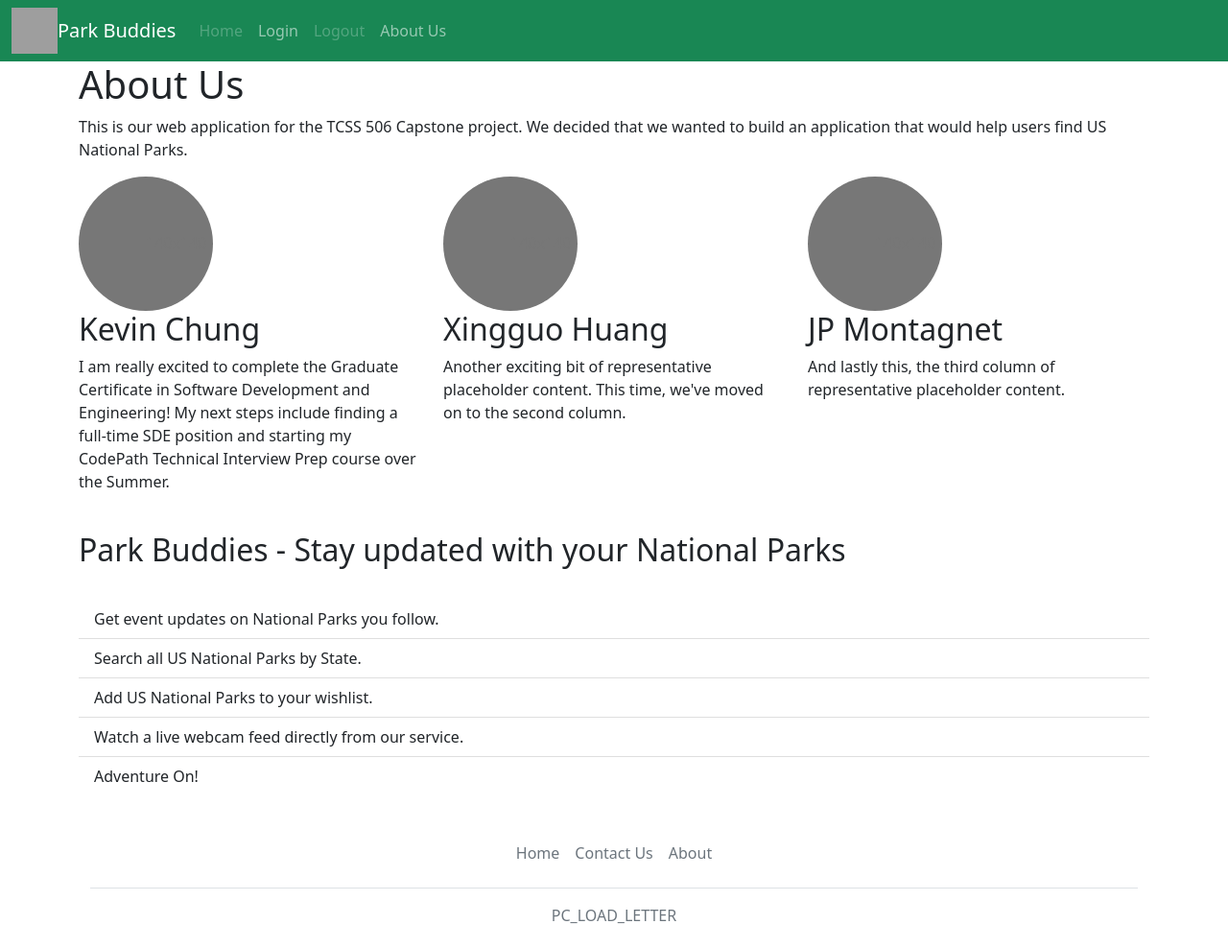
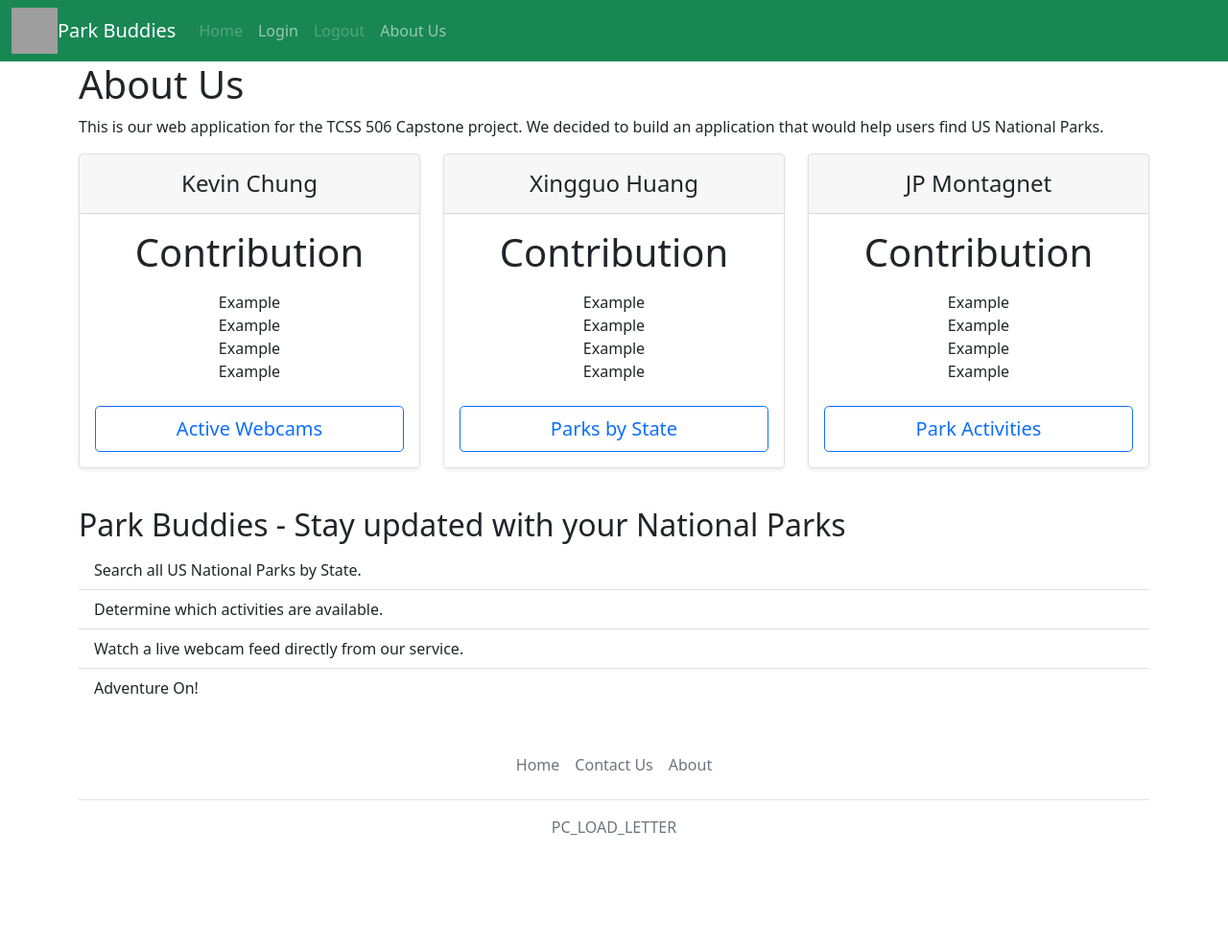
Before and after one commit to kev-odin/park-buddies-archive, a Flask app: page /about in a window 1280 px wide. Shown: the top 988 px of the page at 96% size. After the commit the page ends 871 px from the top, so only its background shows below. Run offline with Flask 2, Linux system fonts and the light colour scheme; grey boxes are pictures that could not be loaded.

Commit message:
feat: cleaner abour page

```diff
--- a/flask-web/templates/about.html
+++ b/flask-web/templates/about.html
@@ -12,57 +12,74 @@
 
 <div class="container marketing">
   <h1>About Us</h1>
-    <p>This is our web application for the TCSS 506 Capstone project. We decided that we wanted to build an application
+  <p>This is our web application for the TCSS 506 Capstone project. We decided to build an application
     that would help users find US National Parks.</p>
+</div>
+<div class="container marketing">
+  <div class="row row-cols-1 row-cols-md-3 mb-3 text-center">
+    <div class="col">
+      <div class="card mb-4 rounded-3 shadow-sm">
+        <div class="card-header py-3">
+          <h4 class="my-0 fw-normal">Kevin Chung</h4>
+        </div>
+        <div class="card-body">
+          <h1 class="card-title">Contribution</h1>
+          <ul class="list-unstyled mt-3 mb-4">
+            <li>Example</li>
+            <li>Example</li>
+            <li>Example</li>
+            <li>Example</li>
+          </ul>
+          <button class="w-100 btn btn-lg btn-outline-primary" href={{ url_for('webcam') }}>Active Webcams</button>
+        </div>
+      </div>
+    </div>
+    <div class="col">
+      <div class="card mb-4 rounded-3 shadow-sm">
+        <div class="card-header py-3">
+          <h4 class="my-0 fw-normal">Xingguo Huang</h4>
+        </div>
+        <div class="card-body">
+          <h1 class="card-title">Contribution</h1>
+          <ul class="list-unstyled mt-3 mb-4">
+            <li>Example</li>
+            <li>Example</li>
+            <li>Example</li>
+            <li>Example</li>
+          </ul>
+          <button type="button" class="w-100 btn btn-lg btn-outline-primary">Parks by State</button>
+        </div>
+      </div>
+    </div>
+    <div class="col">
+      <div class="card mb-4 rounded-3 shadow-sm">
+        <div class="card-header py-3">
+          <h4 class="my-0 fw-normal">JP Montagnet</h4>
+        </div>
+        <div class="card-body">
+          <h1 class="card-title">Contribution</h1>
+          <ul class="list-unstyled mt-3 mb-4">
+            <li>Example</li>
+            <li>Example</li>
+            <li>Example</li>
+            <li>Example</li>
+          </ul>
+          <button type="button" class="w-100 btn btn-lg btn-outline-primary">Park Activities</button>
+        </div>
+      </div>
+    </div>
+  </div>
 </div>
 
   <div class="container marketing">
-
-  <!-- Three columns of text below the carousel -->
-  <div class="row">
-    <div class="col-lg-4">
-      <svg class="bd-placeholder-img rounded-circle" width="140" height="140" xmlns="http://www.w3.org/2000/svg"
-        role="img" aria-label="Placeholder: 140x140" preserveAspectRatio="xMidYMid slice" focusable="false">
-        <title>Headshot</title>
-        <rect width="100%" height="100%" fill="#777" /><text x="50%" y="50%" fill="#777" dy=".3em">140x140</text>
-      </svg>
-
-      <h2>Kevin Chung</h2>
-      <p>I am really excited to complete the Graduate Certificate in Software Development and Engineering! My next steps
-        include finding a full-time SDE position and starting my CodePath Technical Interview Prep course over the
-        Summer.</p>
-    </div>
-    <div class="col-lg-4">
-      <svg class="bd-placeholder-img rounded-circle" width="140" height="140" xmlns="http://www.w3.org/2000/svg"
-        role="img" aria-label="Placeholder: 140x140" preserveAspectRatio="xMidYMid slice" focusable="false">
-        <title>Headshot</title>
-        <rect width="100%" height="100%" fill="#777" /><text x="50%" y="50%" fill="#777" dy=".3em">140x140</text>
-      </svg>
-
-      <h2>Xingguo Huang</h2>
-      <p>Another exciting bit of representative placeholder content. This time, we've moved on to the second column.</p>
-    </div>
-    <div class="col-lg-4">
-      <svg class="bd-placeholder-img rounded-circle" width="140" height="140" xmlns="http://www.w3.org/2000/svg"
-        role="img" aria-label="Placeholder: 140x140" preserveAspectRatio="xMidYMid slice" focusable="false">
-        <title>Headshot</title>
-        <rect width="100%" height="100%" fill="#777" /><text x="50%" y="50%" fill="#777" dy=".3em">140x140</text>
-      </svg>
-
-      <h2>JP Montagnet</h2>
-      <p>And lastly this, the third column of representative placeholder content.</p>
-    </div>
-  </div>
-
-  <br>
-  <h2>Park Buddies - Stay updated with your National Parks</h2><br>
+    <h2>Park Buddies - Stay updated with your National Parks</h2>
 
     <ul class="list-group list-group-flush">
-    <li class="list-group-item">Get event updates on National Parks you follow.</li>
       <li class="list-group-item">Search all US National Parks by State.</li>
-    <li class="list-group-item">Add US National Parks to your wishlist.</li>
+      <li class="list-group-item">Determine which activities are available.</li>
       <li class="list-group-item">Watch a live webcam feed directly from our service.</li>
       <li class="list-group-item">Adventure On!</li>
     </ul>
+  </div>
 
 {% endblock %}
```
Lines whose indentation alone changed are shown as unchanged.
